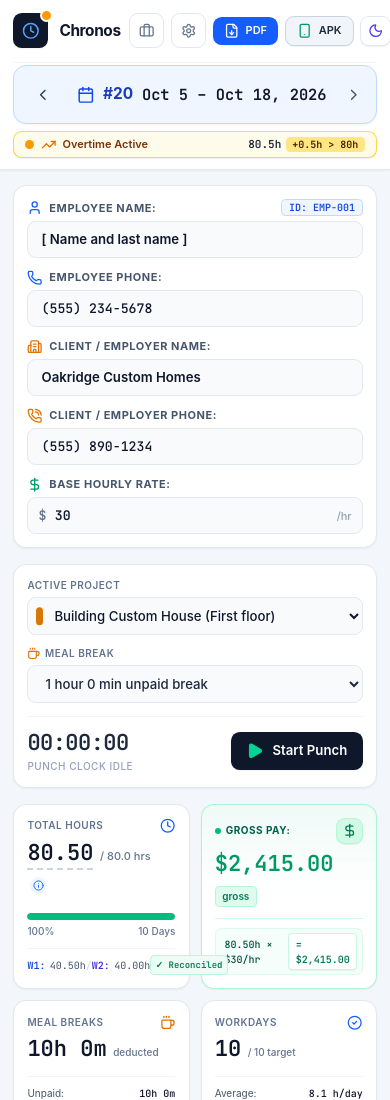
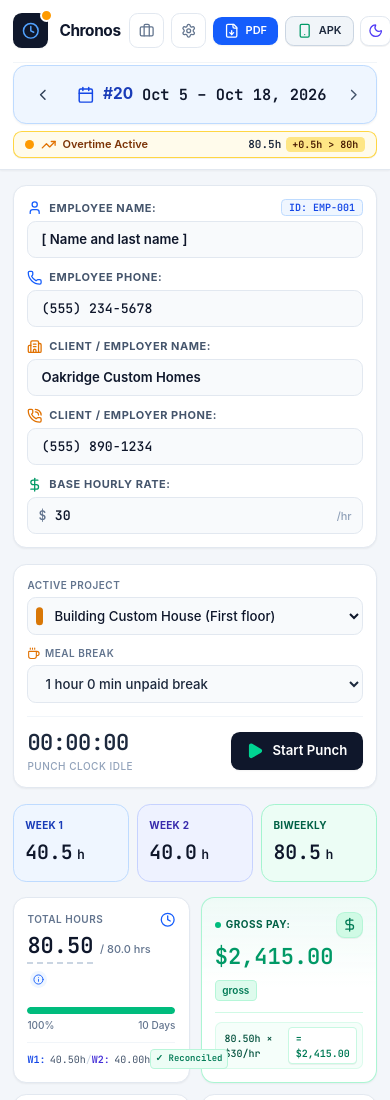
Before and after one commit to zidoune/ZA-Biweekly-Timesheet-APK-Git, a React (Vite) app: page / in a window 390 px wide. Shown: the top 1100 px of the page. Built offline with nearby package versions, Linux system fonts and the light colour scheme.

Commit message:
Add simple mobile weekly and biweekly hours summary

```diff
--- a/src/components/PeriodSummaryCards.tsx
+++ b/src/components/PeriodSummaryCards.tsx
@@ -248,6 +248,21 @@ export const PeriodSummaryCards: React.FC<PeriodSummaryCardsProps> = ({
 
   return (
     <div className="space-y-3.5 sm:space-y-4">
+      {/* Compact mobile snapshot: week-by-week hours and pay-period total */}
+      <div className="grid grid-cols-3 gap-2 sm:hidden" aria-label={language === 'fr' ? 'Résumé des heures' : 'Hours summary'}>
+        <div className="min-w-0 rounded-xl border border-blue-200 bg-blue-50 px-2.5 py-3">
+          <div className="text-[10px] font-bold uppercase tracking-wide text-blue-800">{language === 'fr' ? 'Semaine 1' : 'Week 1'}</div>
+          <div className="mt-1 font-mono text-lg font-bold tabular-nums text-slate-900">{weeklyBreakdown.week1.workedHours.toFixed(1)}<span className="ml-1 text-xs font-semibold">h</span></div>
+        </div>
+        <div className="min-w-0 rounded-xl border border-indigo-200 bg-indigo-50 px-2.5 py-3">
+          <div className="text-[10px] font-bold uppercase tracking-wide text-indigo-800">{language === 'fr' ? 'Semaine 2' : 'Week 2'}</div>
+          <div className="mt-1 font-mono text-lg font-bold tabular-nums text-slate-900">{weeklyBreakdown.week2.workedHours.toFixed(1)}<span className="ml-1 text-xs font-semibold">h</span></div>
+        </div>
+        <div className="min-w-0 rounded-xl border border-emerald-200 bg-emerald-50 px-2.5 py-3">
+          <div className="text-[10px] font-bold uppercase tracking-wide text-emerald-800">{language === 'fr' ? '14 jours' : 'Biweekly'}</div>
+          <div className="mt-1 font-mono text-lg font-bold tabular-nums text-slate-900">{weeklyBreakdown.totalHours.toFixed(1)}<span className="ml-1 text-xs font-semibold">h</span></div>
+        </div>
+      </div>
       {/* 4 Summary KPI Metric Cards */}
       <div className="grid grid-cols-2 lg:grid-cols-4 gap-2.5 sm:gap-4">
         {/* Card 1: Total Period Hours & Target */}
```
